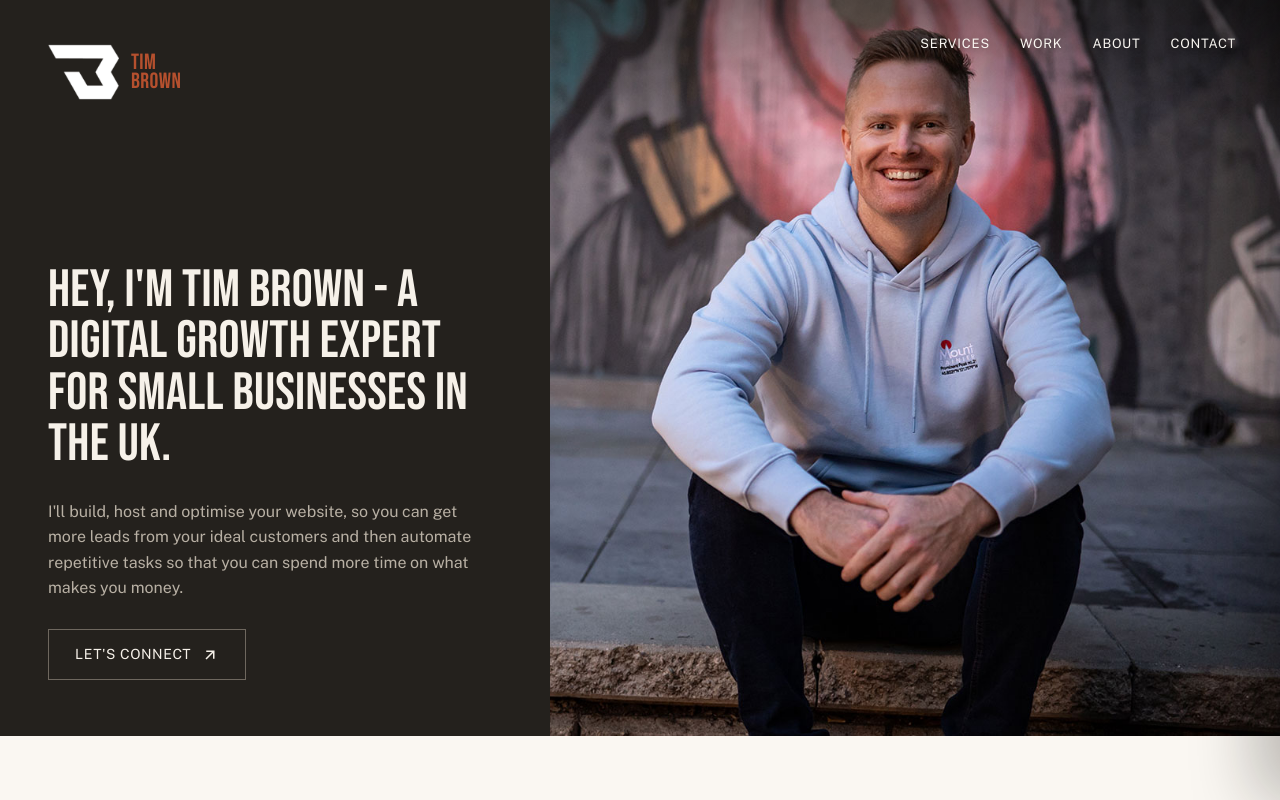
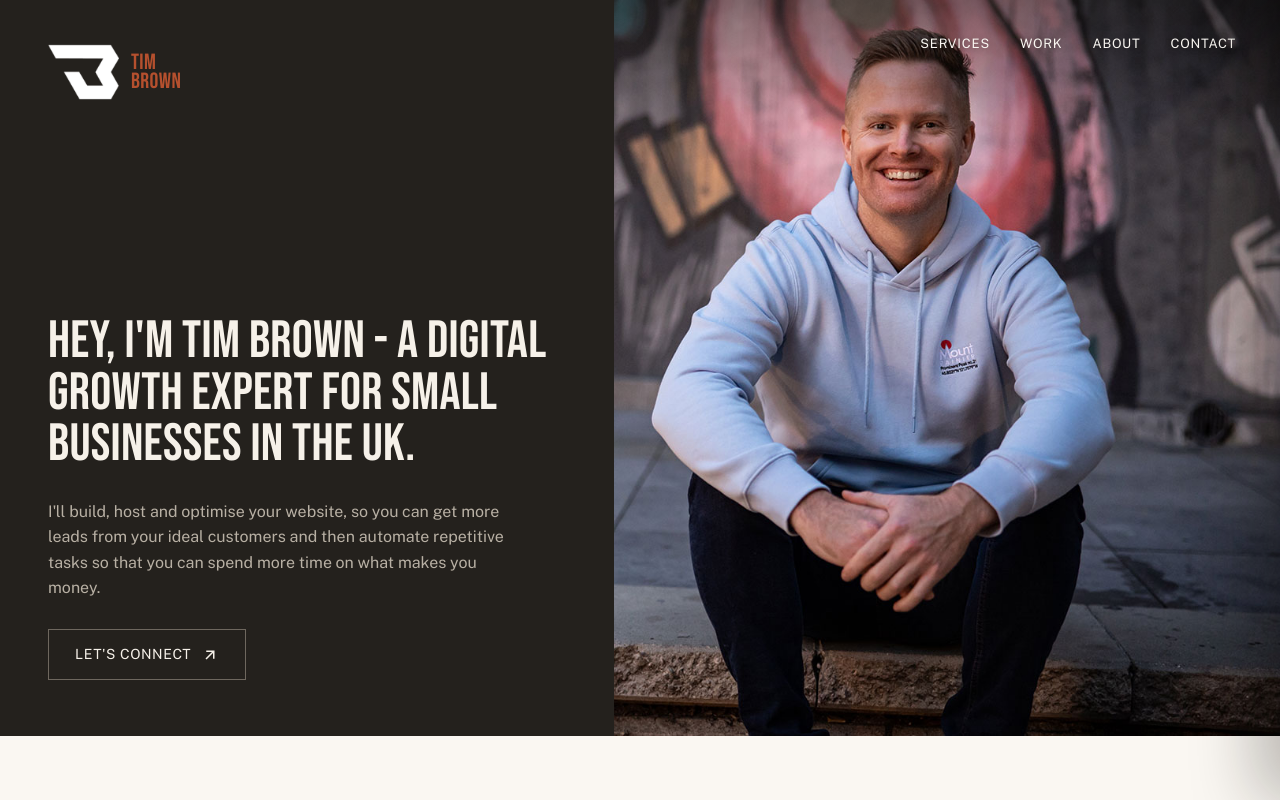
Before and after one commit to tangobrown/tango-site, a Next.js app: page / in a window 1280 px wide. Shown: the top 800 px of the page. Built offline with nearby package versions, Linux system fonts and the light colour scheme.

Commit message:
Hero: widen copy column further (43% -> 48%)
Widen the dark copy column to ~48% and bump the sub-paragraph max width to
48ch to use the extra space.

Co-Authored-By: Claude Opus 4.8 <noreply@anthropic.com>
Claude-Session: https://claude.ai/code/session_01F5gwxdPdH8jjeZuG66LKjH

```diff
--- a/components/Hero.tsx
+++ b/components/Hero.tsx
@@ -5,7 +5,7 @@ export default function Hero() {
   return (
     <section
       id="top"
-      className="relative grid grid-cols-1 lg:h-[92vh] lg:min-h-[700px] lg:grid-cols-[43%_minmax(0,1fr)]"
+      className="relative grid grid-cols-1 lg:h-[92vh] lg:min-h-[700px] lg:grid-cols-[48%_minmax(0,1fr)]"
     >
       {/* Left — dark block (copy) */}
       <div className="order-2 flex flex-col justify-between gap-14 bg-ink-dark p-[32px_20px_40px] text-cream-text lg:order-1 lg:gap-0 lg:p-[44px_48px_56px]">
@@ -26,7 +26,7 @@ export default function Hero() {
           <h1 className="m-0 text-pretty font-bebas text-[clamp(38px,4.1vw,62px)] font-normal leading-[0.98] tracking-[0.005em]">
             Hey, I&apos;m Tim Brown - a digital growth expert for small businesses in the UK.
           </h1>
-          <p className="m-0 max-w-[44ch] text-[16px] leading-[1.6] text-muted-dark">
+          <p className="m-0 max-w-[48ch] text-[16px] leading-[1.6] text-muted-dark">
             I&apos;ll build, host and optimise your website, so you can get more leads from your
             ideal customers and then automate repetitive tasks so that you can spend more time on
             what makes you money.
```
